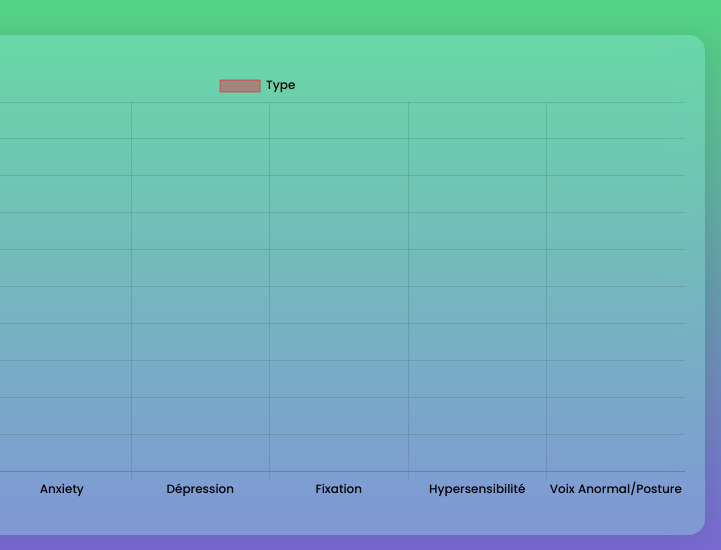
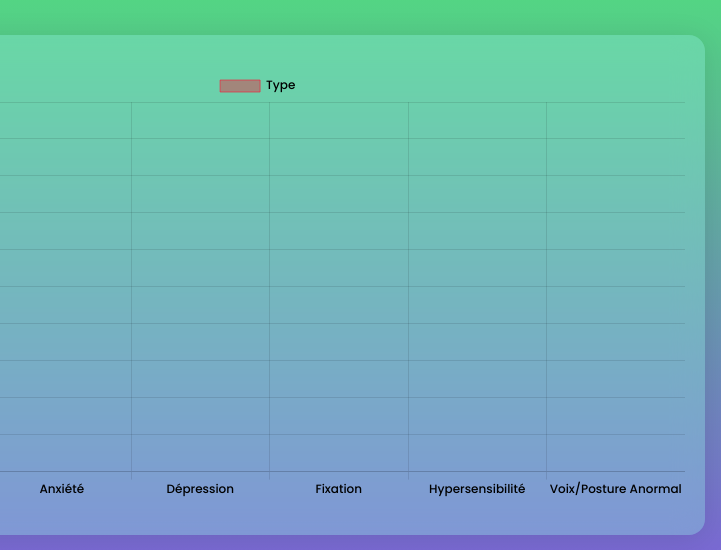
Before and after one commit to gbehsuw/autisme, a plain HTML site: page results.html in a window 1280 px wide. Shown: the part 128-678 px from the top of the page, 385-1106 px from the left. Drawn offline with nearby package versions, Linux system fonts and the light colour scheme.

Commit message:
Update results.html

```diff
--- a/results.html
+++ b/results.html
@@ -40,7 +40,7 @@
         let barChart = new Chart(chart, {
             type: 'bar',
             data: {
-                labels: ["Agression", "Anxiety", "Dépression", "Fixation", "Hypersensibilité", "Voix Anormal/Posture"],
+                labels: ["Agression", "Anxiété", "Dépression", "Fixation", "Hypersensibilité", "Voix/Posture Anormal"],
                 datasets: [{
                     label: 'Type',
                     data: [
```
